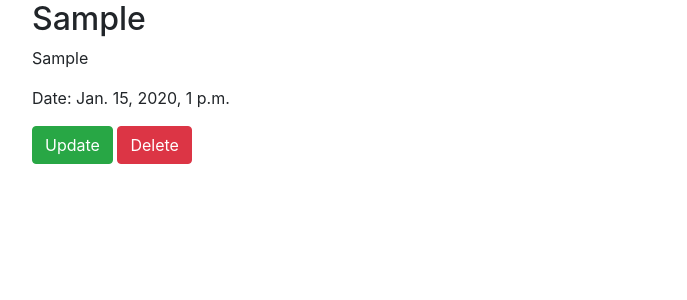
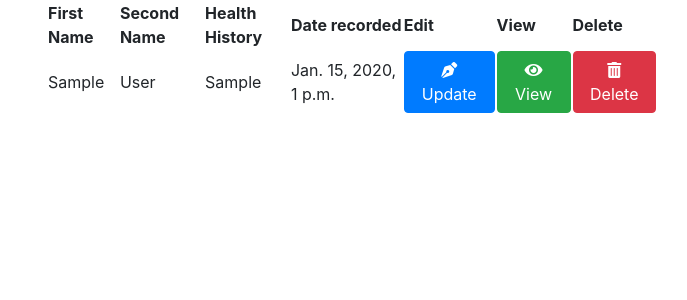
Before and after one commit to ngetichnicholas/Meds, a Django app: page /history in a window 1280 px wide. Shown: the part 56-356 px from the top of the page, without its empty margins (288-975 px from the left). Run offline with Django 3.2, Linux system fonts and the light colour scheme; tables that the repository leaves empty hold one stand-in row (values such as "Sample post"); some libraries are stand-ins or nearby versions.

Commit message:
Update templates

```diff
--- a/clinic_app/templates/history.html
+++ b/clinic_app/templates/history.html
@@ -5,21 +5,30 @@
   <div class="row">
     <div class="col-md-3"></div>
     <div class="col-md-6">
-      <div class="row">
+      <table>
+        <tr>
+          <th>First Name</th>
+          <th>Second Name</th>
+          <th>Health History</th>
+          <th>Date recorded</th>
+          <th>Edit</th>
+          <th>View</th>
+          <th>Delete</th>
+        </tr>
         {% if histories %}
         {% for history in histories %}
-        <div class="">
-          <h2> {{history.patient.first_name}} {{history.patient.second_name}}</h2>
-          <p>{{history.health_record}}</p>
-          <p>Date: {{history.date_recorded}}</p>
-          <div class="">
-            <a href="{% url 'update_history' history.id %}" class="btn btn-success">Update</a>
-            <a href="{% url 'delete_history' history.id %}" class="btn  btn-danger">Delete</a>
-          </div>
-        </div>
+        <tr>
+          <td>{{history.patient.first_name}}</td>
+          <td>{{history.patient.last_name}}</td>
+          <td>{{history.health_record}}</td>
+          <td>{{history.date_recorded}}</td>
+          <td><a href="{% url 'update_history' history.id %}" class="btn btn-primary"><i class="fas fa-pen-nib"></i> Update</a></td>
+          <td><a href="{% url 'update_history' history.id %}" class="btn btn-success"><i class="fas fa-eye"></i> View</a></td>
+          <td><a href="{% url 'delete_history' history.id %}" class="btn  btn-danger"><i class="fas fa-trash-alt"></i> Delete</a></td>
+        </tr>
         {% endfor %}
         {% endif %}
-      </div>
+      </table>
     </div>
     <div class="col-md-3"></div>
   </div>
--- a/clinic_app/templates/patients.html
+++ b/clinic_app/templates/patients.html
@@ -5,7 +5,6 @@
   <div class="row">
     <div class="col-md-3"></div>
     <div class="col-md-6">
-      <div class="row">
         <table>
           <tr>
             <th>First Name</th>
@@ -23,7 +22,7 @@
           {% for patient in patients %}
           <tr>
             <td>{{patient.first_name}}</td>
-            <td>{{patient.second_name}}</td>
+            <td>{{patient.last_name}}</td>
             <td>{{patient.id_number}}</td>
             <td>{{patient.birth_certificate_no}}</td>
             <td>{{patient.age}}</td>
@@ -36,7 +35,6 @@
           {% endfor %}
           {% endif %}
         </table>
-      </div>
     </div>
     <div class="col-md-3"></div>
   </div>
```
